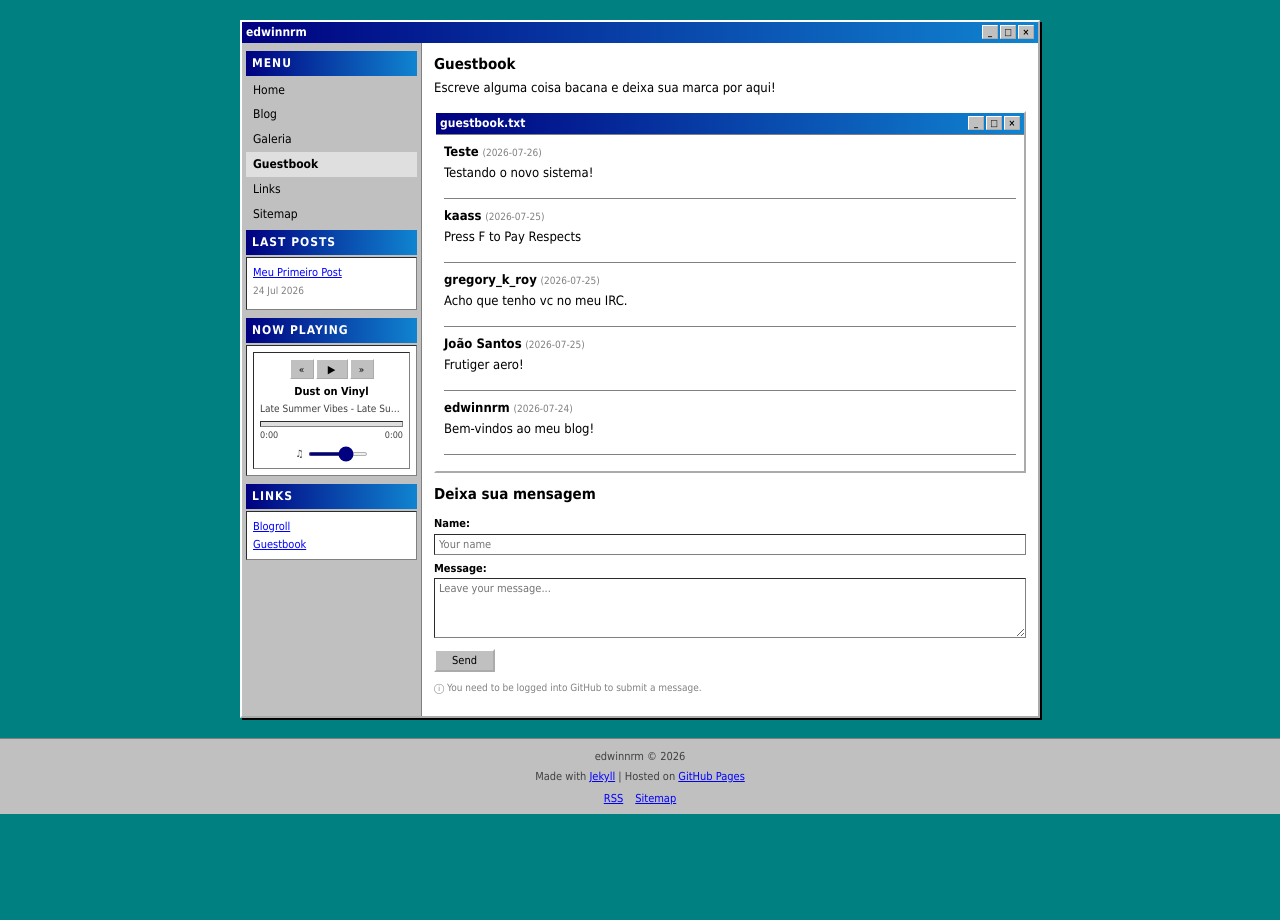
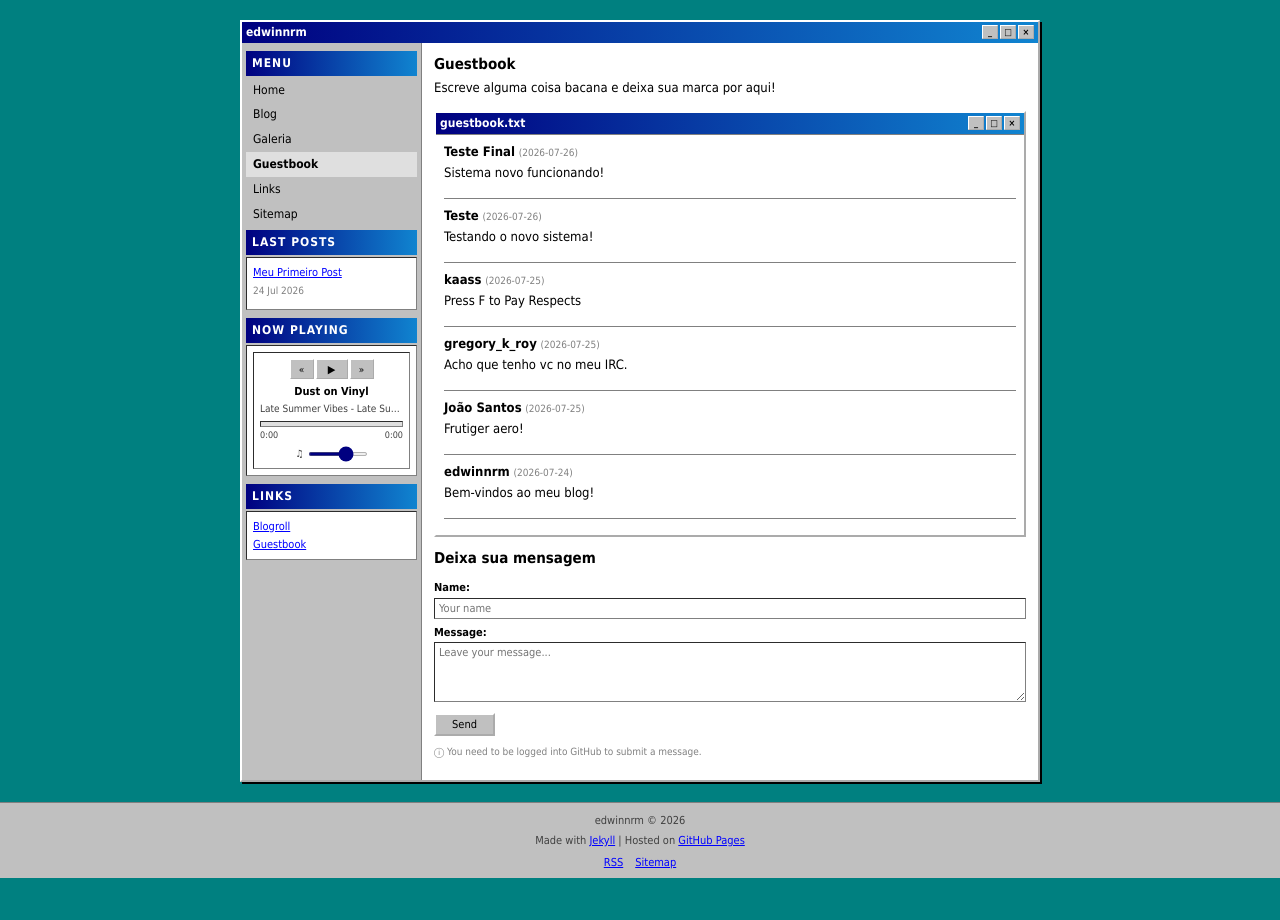
Before and after one commit to EdwinNRM/Blog, a Jekyll site: the page built from pages/guestbook.md, in a window 1280 px wide. Built offline with Jekyll 4.4.1, drawn with Linux system fonts in a browser that asks for light colours.

Commit message:
Add guestbook entry from Teste Final

```diff
--- a/_data/guestbook.yml
+++ b/_data/guestbook.yml
@@ -17,3 +17,7 @@
 - name: "Teste"
   date: "2026-07-26"
   message: "Testando o novo sistema!"
+
+- name: "Teste Final"
+  date: "2026-07-26"
+  message: "Sistema novo funcionando!"
```
